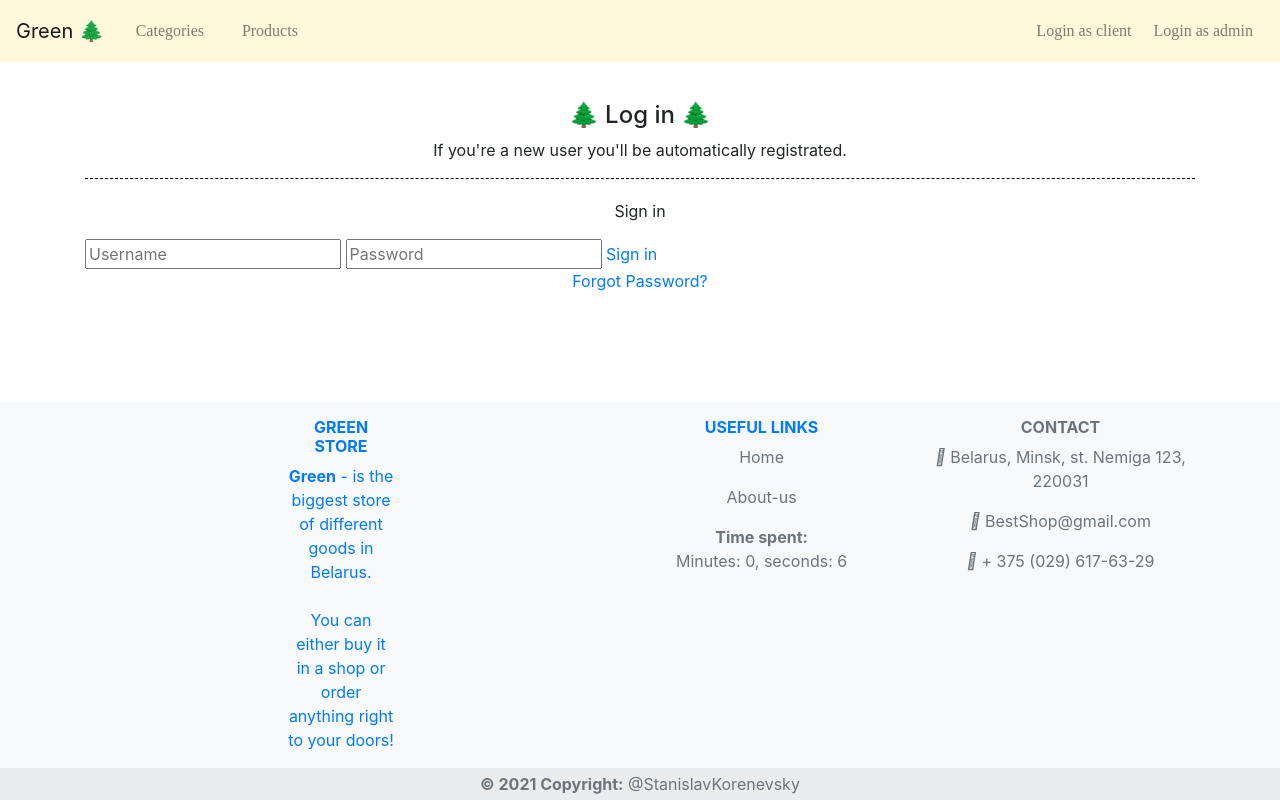
After one commit to Stanislav-3/Web, a Django app: page /login/ in a window 1280 px wide. The commit adds this page. Run offline with Django 3.2, Linux system fonts and the light colour scheme; some libraries are stand-ins or nearby versions.

Commit message:
minor improvements

```diff
--- a/shop/main/urls.py
+++ b/shop/main/urls.py
@@ -4,7 +4,11 @@ from . import views
 urlpatterns = [
     path('', views.get_main_page, name="main"),
     path('about-us', views.get_about_us_page, name="about"),
+
     path('products/', views.get_products_page, name='products'),
     path('products/<slug:slug>/', views.get_specific_product, name='specific_product_url_with_slug'),
-    path('categories/', views.get_categories, name='categories')
+
+    path('categories/', views.get_categories, name='categories'),
+
+    path('login/', views.get_login_page, name='login')
 ]
--- a/shop/main/views.py
+++ b/shop/main/views.py
@@ -10,6 +10,10 @@ def get_main_page(request):
 
 def get_about_us_page(request):
     return render(request, "main/about_us.html", {})
+
+
+def get_login_page(request):
+    return render(request, "main/login.html", {})
 
 
 def get_products_page(request):
--- a/shop/shop/urls.py
+++ b/shop/shop/urls.py
@@ -15,8 +15,13 @@ Including another URLconf
 """
 from django.contrib import admin
 from django.urls import path, re_path, include
+from django.conf import settings
+from django.conf.urls.static import static
 
 urlpatterns = [
     re_path('admin/', admin.site.urls, name='admin'),
     path('', include('main.urls'))
 ]
+
+urlpatterns += static(settings.STATIC_URL, document_root=settings.STATIC_ROOT)
+urlpatterns += static(settings.MEDIA_URL, document_root=settings.MEDIA_ROOT)
--- a/shop/templates/base.html
+++ b/shop/templates/base.html
@@ -136,6 +136,13 @@
                             <div class="header_element">
                                 <li class="nav-item">
                                     <a class="nav-link" href="{% url 'products' %}">Products</a>
+                                </li>
+                            </div>
+                        </ul>
+                        <ul class="navbar-nav">
+                            <div class="header_element">
+                                <li class="nav-item">
+                                    <a class="nav-link" href="{% url 'login' %}">Login as client</a>
                                 </li>
                             </div>
                         </ul>
--- a/shop/templates/main/categories.html
+++ b/shop/templates/main/categories.html
@@ -23,7 +23,7 @@
                         <div class="fade-out-siblings">
                             <div class="col">
                                 <div class="card shadow-sm">
-                                    <img src={{ el.image.url }} class="img-fluid" style="filter: blur(3px); width: auto; height: 200px;">
+                                    <img src={{ el.image.url }} class="img-fluid" style="width: auto; height: 200px;">
                                     <h3>{{el.title}}</h3>
                                 </div>
                             </div>
--- /dev/null
+++ b/shop/templates/main/login.html
@@ -0,0 +1,41 @@
+{% extends "./../base.html" %}
+{% load static %}
+
+    {% block pre-content %}
+        <span class="text-center">
+            <div class="bd-callout bd-callout-info">
+                <h4>
+                    &#x1F332 Log in &#x1F332
+                </h4>
+                <p>
+                    If you're a new user you'll be automatically registrated.
+                </p>
+            </div>
+        </span>
+    {% endblock %}
+
+    {% block content %}
+
+<head>
+  <link rel="stylesheet" href="css/style.css">
+  <link href="https://fonts.googleapis.com/css?family=Ubuntu" rel="stylesheet">
+  <meta name="viewport" content="width=device-width, initial-scale=1" />
+  <link rel="stylesheet" href="path/to/font-awesome/css/font-awesome.min.css">
+  <title>Sign in</title>
+</head>
+
+<body>
+  <div class="main">
+    <p class="sign" align="center">Sign in</p>
+    <form class="form1">
+      <input class="un " type="text" align="center" placeholder="Username">
+      <input class="pass" type="password" align="center" placeholder="Password">
+      <a class="submit" align="center">Sign in</a>
+      <p class="forgot" align="center"><a href="#">Forgot Password?</p>
+
+
+    </div>
+
+</body>
+
+    {% endblock %}
```
Also changed, not shown: shop/shop/settings.py (+4 -5 lines), shop/main/migrations/0003_wallet.py (added).
